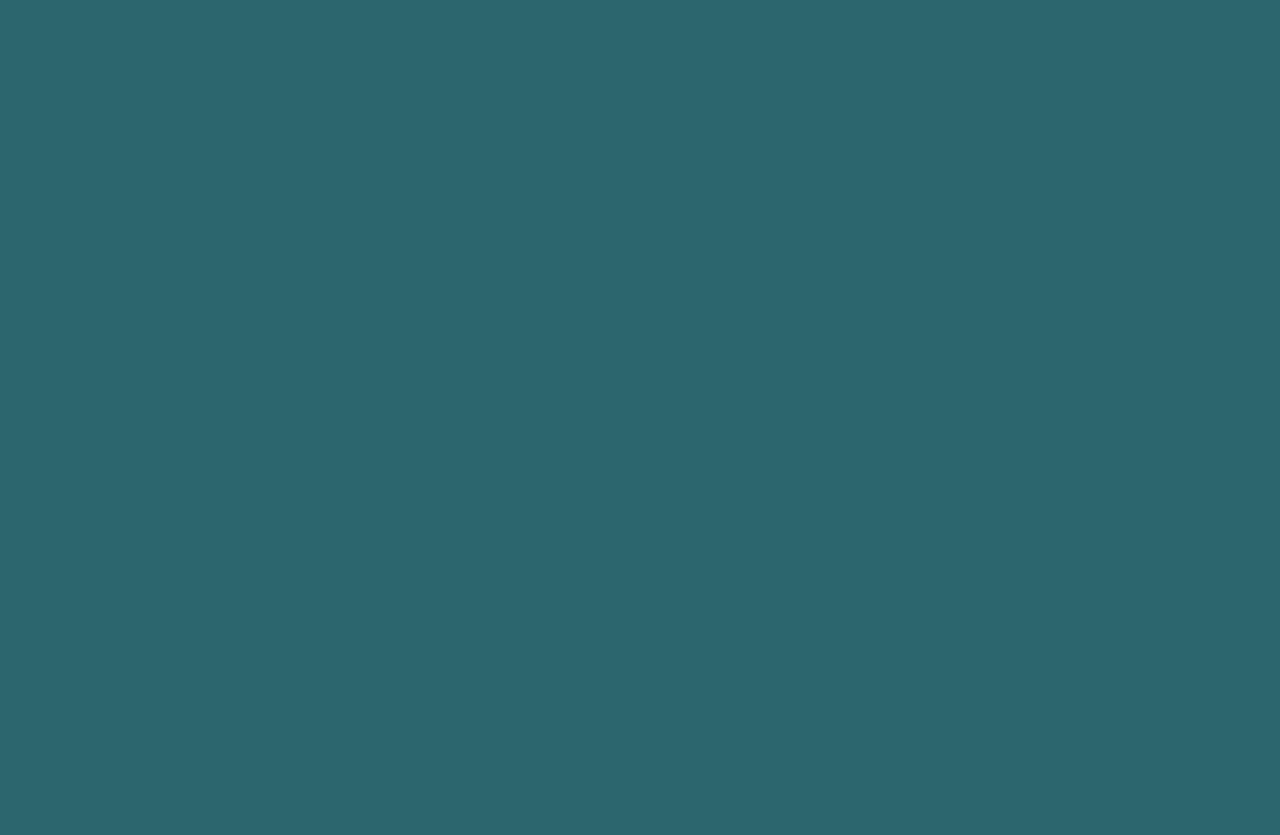
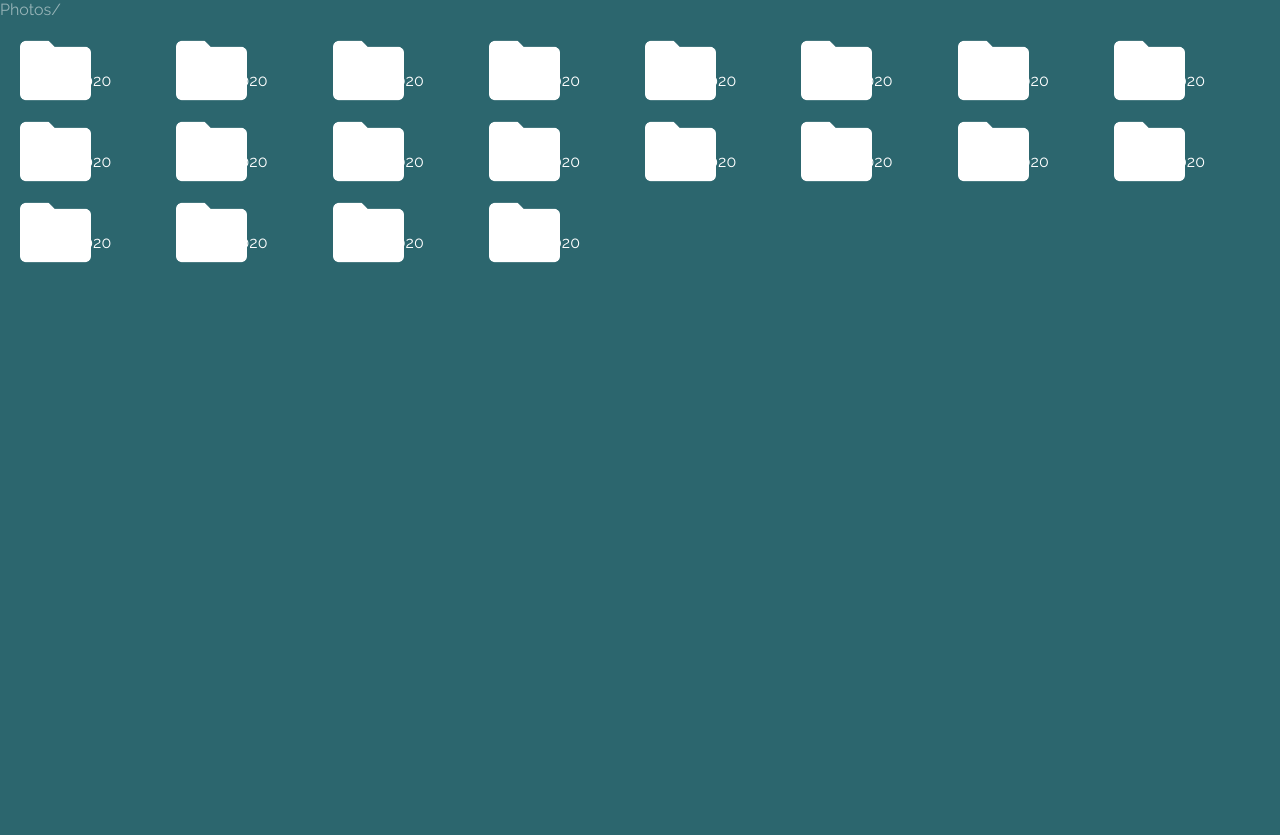
Before and after one commit to OStillman/Pi_WebServer, a Flask app: page /photos in a window 1280 px wide. Before the commit the page is empty. Before the commit the page ends 800 px from the top, so only its background shows below. Run offline with Flask 2, Linux system fonts and the light colour scheme; parts of the project's set-up code (start-up, migrations or seed data) failed here and were passed over.

Commit message:
Folder Layout Skeleton

```diff
--- a/static/photos/css/main.css
+++ b/static/photos/css/main.css
@@ -1,6 +1,7 @@
 html,
 body {
-	height: 100%;
+	height: 100vh;
+	max-width: 100vw;
 	margin: 0;
 	padding: 0;
 	background-color: #2c666e;
@@ -9,9 +10,29 @@ body {
 	}
 
 section {
-    height: 100%;
-	display: flex;
-	align-items: center;
-	justify-content: center;
-	flex-direction: column;
+    height: 100vh;
 	}
+
+p.breadcrumb{
+	color: rgba(255, 255, 255, 0.5)
+}
+
+section.directory_view section.directory_grid{
+	display: grid;
+	grid: '. . . . . . . .';
+	grid-gap: 10px;
+	height: auto;
+	padding: 0 20px;
+	max-width: 100vw;
+}
+
+section.directory_view section.directory_grid div.folder{
+	background-image: url("/static/photos/img/folder.png");
+	background-size: contain;
+	background-repeat: no-repeat;
+}
+
+section.directory_view section.directory_grid div.folder p{
+	text-align: center;
+	padding-top: 20px;
+}
--- a/templates/photos/index.html
+++ b/templates/photos/index.html
@@ -10,6 +10,71 @@
     <script src="https://ajax.googleapis.com/ajax/libs/jquery/3.4.1/jquery.min.js"></script>
 </head>
 <body>
+    <p class="breadcrumb">Photos/</p>
 
+    <section class="directory_view">
+        <section class="directory_grid">
+            <div class="folder">
+                <p>2020</p>
+            </div>
+            <div class="folder">
+                <p>2020</p>
+            </div>
+            <div class="folder">
+                <p>2020</p>
+            </div>
+            <div class="folder">
+                <p>2020</p>
+            </div>
+            <div class="folder">
+                <p>2020</p>
+            </div>
+            <div class="folder">
+                <p>2020</p>
+            </div>
+            <div class="folder">
+                <p>2020</p>
+            </div>
+            <div class="folder">
+                <p>2020</p>
+            </div>
+            <div class="folder">
+                <p>2020</p>
+            </div>
+            <div class="folder">
+                <p>2020</p>
+            </div>
+            <div class="folder">
+                <p>2020</p>
+            </div>
+            <div class="folder">
+                <p>2020</p>
+            </div>
+            <div class="folder">
+                <p>2020</p>
+            </div>
+            <div class="folder">
+                <p>2020</p>
+            </div>
+            <div class="folder">
+                <p>2020</p>
+            </div>
+            <div class="folder">
+                <p>2020</p>
+            </div>
+            <div class="folder">
+                <p>2020</p>
+            </div>
+            <div class="folder">
+                <p>2020</p>
+            </div>
+            <div class="folder">
+                <p>2020</p>
+            </div>
+            <div class="folder">
+                <p>2020</p>
+            </div>
+        </section>
+    </section>
 </body>
 </html>
```
Also changed, not shown: static/photos/img/folder.png.
